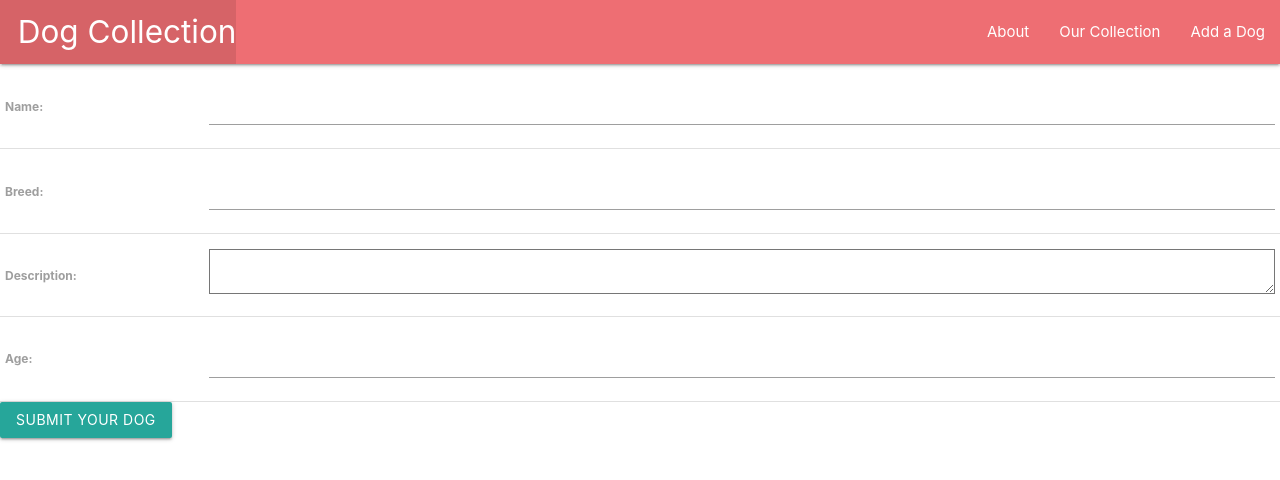
After one commit to jcheng1022/dogcollector, a Django app: page /dogs/create/ in a window 1280 px wide. The commit adds this page. Shown: the top 480 px of the page. Run offline with Django 4.2, Linux system fonts and the light colour scheme.

Commit message:
adds create functionality

```diff
--- a/main_app/models.py
+++ b/main_app/models.py
@@ -1,5 +1,5 @@
 from django.db import models
-
+from django.urls import reverse
 # Create your models here.
 
 class Dog(models.Model):
@@ -10,3 +10,6 @@ class Dog(models.Model):
 
     def __str__(self):
         return self.name
+
+    def get_absolute_url(self):
+        return reverse('detail', kwargs={'dog_id':self.id})
--- a/main_app/templates/base.html
+++ b/main_app/templates/base.html
@@ -20,8 +20,9 @@
               </li>
             </ul>
             <ul class="right">
-              <li><a href="/about">About</a></li>
-              <li> <a href="/dogs"> Our Collection</a></li>
+              <li><a href="{% url 'about' %}">About</a></li>
+              <li> <a href="{% url 'index' %}"> Our Collection</a></li>
+              <li> <a href="{% url 'dogs_create' %}"> Add a Dog</a></a></a></li>
             </ul>
           </div>
         </nav>
--- a/main_app/templates/dogs/index.html
+++ b/main_app/templates/dogs/index.html
@@ -7,7 +7,7 @@
 {% for dog in dogs %}
 
 <div class = 'card'>
-    <a href="/dogs/{{dog.id}}">
+    <a href="{% url 'detail' dog.id %}">
     <div class ='card-content'>
         <span class ='card-title'> {{dog.name}}</span>
         <p> My Breed: {{dog.breed}}</p>
--- /dev/null
+++ b/main_app/templates/main_app/dog_form.html
@@ -0,0 +1,16 @@
+{% extends 'base.html' %}
+
+{% block content %}
+
+<form action="" method="POST">
+
+    {% csrf_token %}
+
+    <table>
+        {{form.as_table}}
+    </table>
+    <input type="submit" value="Submit Your Dog" class="btn"/>
+</form>
+
+
+{% endblock %}
--- a/main_app/urls.py
+++ b/main_app/urls.py
@@ -6,4 +6,5 @@ urlpatterns = [
     path('about/', views.about, name='about'),
     path('dogs/', views.dogs_index, name='index'),
     path('dogs/<int:dog_id>', views.dogs_details, name='detail'),
+    path('dogs/create/', views.DogCreate.as_view(), name='dogs_create'),
 ]
--- a/main_app/views.py
+++ b/main_app/views.py
@@ -3,6 +3,7 @@ from django.shortcuts import render
 from django.http import HttpResponse
 # Create your views here.
 from .models import Dog
+from django.views.generic.edit import CreateView
 
 def home(request):
     return render(request, 'home.html')
@@ -20,3 +21,7 @@ def dogs_index(request):
 def dogs_details(request,dog_id):
     dog = Dog.objects.get(id=dog_id)
     return render(request, 'dogs/details.html', {'dog': dog})
+
+class DogCreate(CreateView):
+    model=Dog
+    fields='__all__'
```
